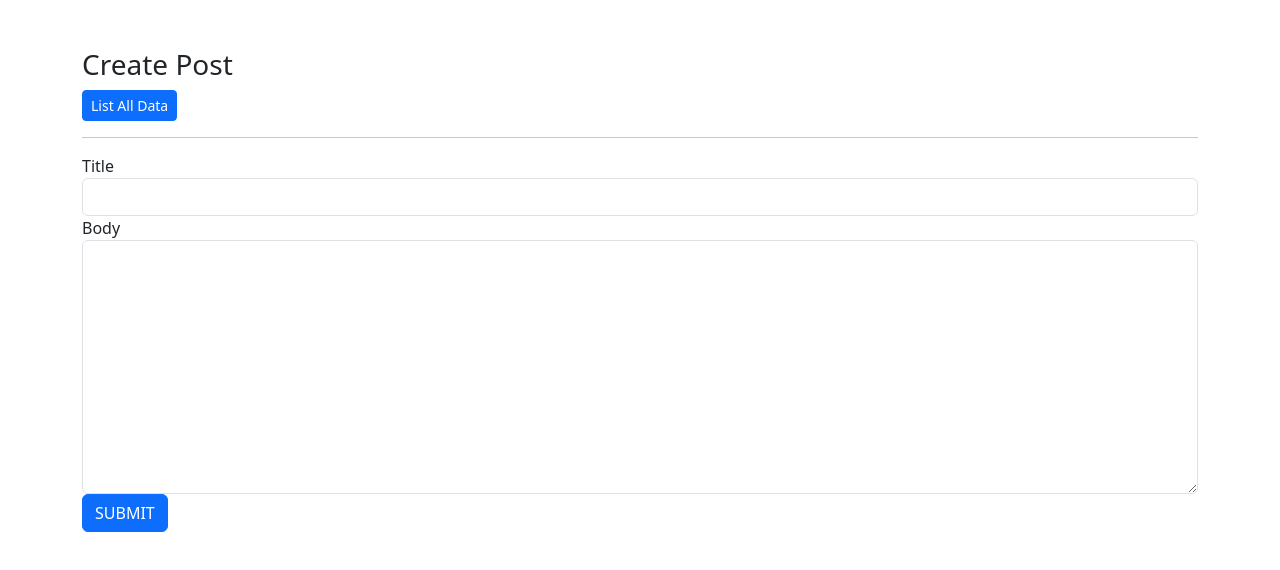
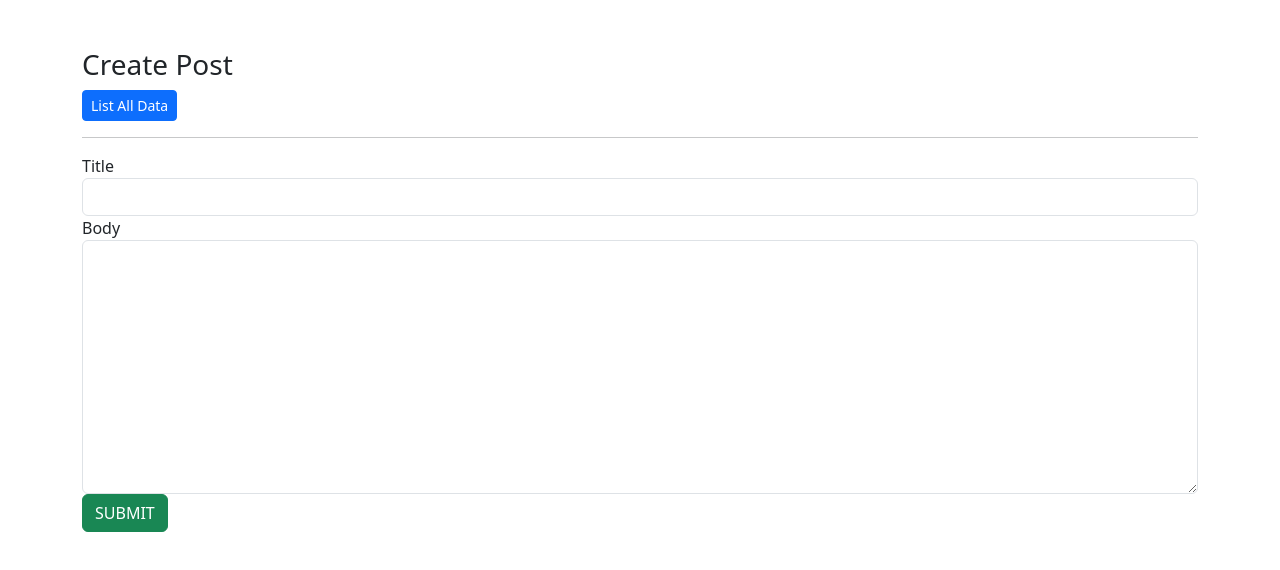
Before and after one commit to mhdianrush/go-api-consuming, a plain HTML site: page views/create.html in a window 1280 px wide. Drawn offline with nearby package versions, Linux system fonts and the light colour scheme.

Commit message:
Changed the color of submit button into btn success

```diff
--- a/views/create.html
+++ b/views/create.html
@@ -29,7 +29,7 @@
         </div>
 
         <div class="form-group">
-          <button type="submit" class="btn btn-primary btn-block">
+          <button type="submit" class="btn btn-success btn-block">
             SUBMIT
           </button>
         </div>
```
